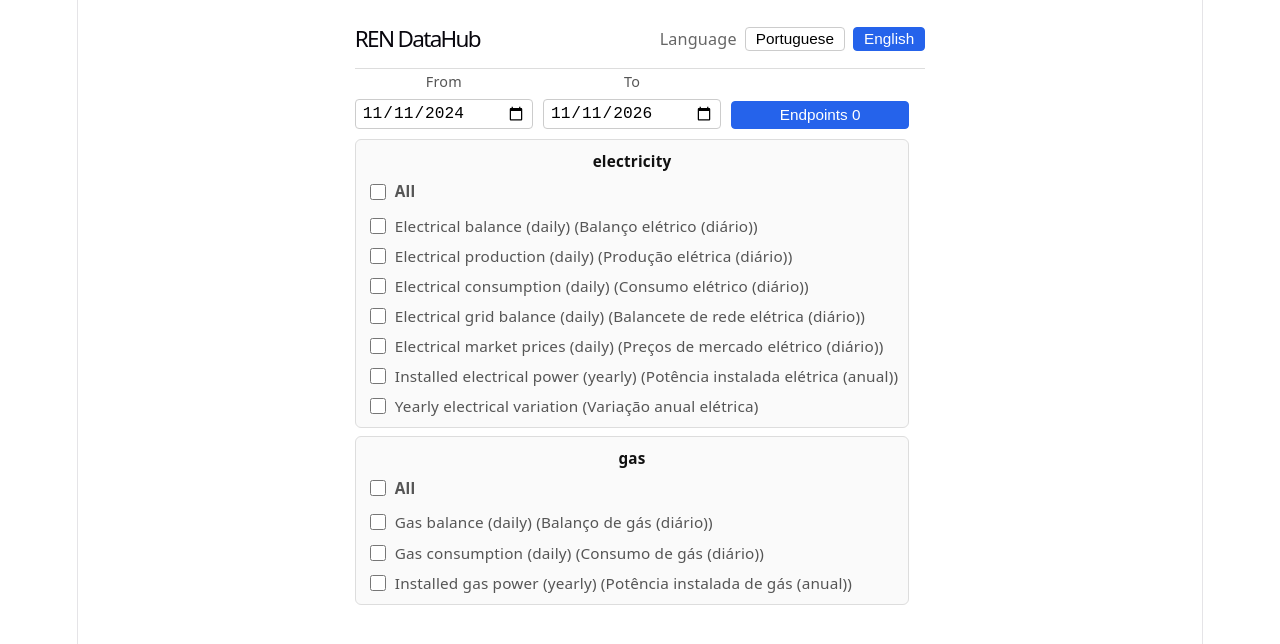
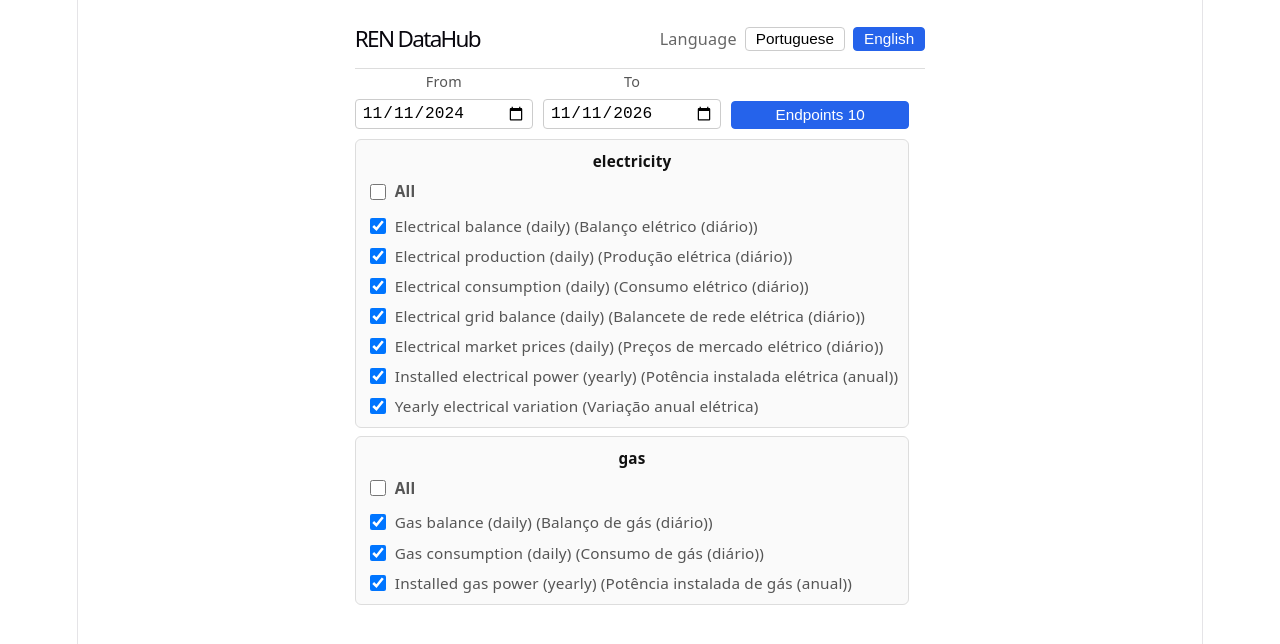
Before and after one commit to tcaxias/ren-dear, a Svelte app: page / in a window 1280 px wide. Shown: the top 644 px of the page. Built offline with nearby package versions, Linux system fonts and the light colour scheme.

Commit message:
fix: pre-select all endpoints and log fetch results
- RangeSelector: select all endpoints by default so a date range triggers a fetch
- App: log task/fetch results in onRangeChange for CORS/empty debugging

```diff
--- a/src/App.svelte
+++ b/src/App.svelte
@@ -112,6 +112,14 @@
 
     const failed = orchestrator.snapshot.tasks.filter((t) => t.status === 'failed')
     const networkFail = failed.some((t) => t.network)
+    console.log('[ren-dear] range applied', {
+      endpoints: endpoints.length,
+      tasks: orchestrator.snapshot.total,
+      fetched: orchestrator.snapshot.fetched,
+      failed: failed.length,
+      networkFail,
+      rows: data.snapshot.rows.length,
+    })
     if (networkFail) corsError = true
     else if (failed.length && orchestrator.snapshot.fetched === 0) {
       error = t('errorLoading')
--- a/src/components/RangeSelector.svelte
+++ b/src/components/RangeSelector.svelte
@@ -28,7 +28,8 @@
 
   let from = $state(defaultFrom)
   let to = $state(defaultTo)
-  let selected = $state<string[]>([])
+  /** All endpoints selected by default so a date range alone triggers a fetch. */
+  let selected = $state<string[]>(ENDPOINTS.map((e) => e.id))
   let capError = $derived(computeCapError())
 
   function endpointGrouped(): Record<string, Endpoint[]> {
```
